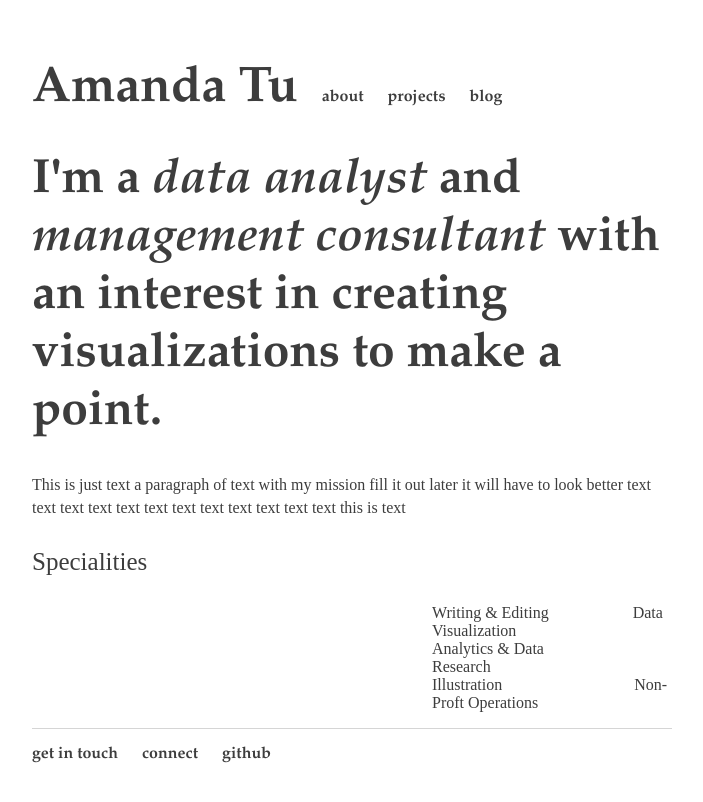
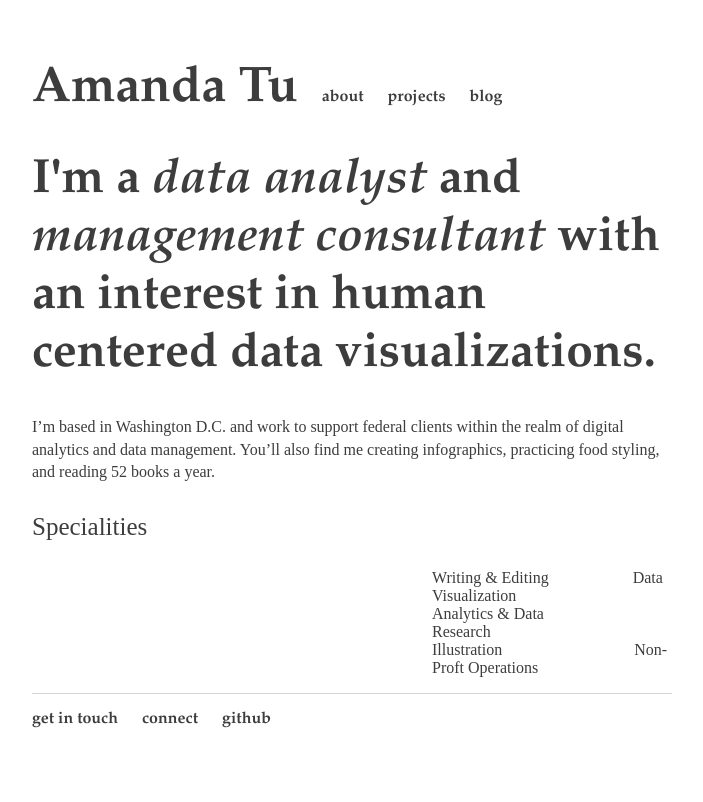
Before and after one commit to amanda-t2/amanda-t2.github.io, a Jekyll site: the page built from index.html, in a window 1280 px wide. Shown: the top 802 px of the page, without its empty margins (288-991 px from the left). Built offline with Jekyll 4.4.1, drawn with Linux system fonts in a browser that asks for light colours.

Commit message:
Update index.html

```diff
--- a/index.html
+++ b/index.html
@@ -4,8 +4,8 @@ title: Amanda Tu
 ---
 <div class="blurb">
 	<head> <link rel="shortcut icon" type="image/x-icon" href="favicon.ico"> </head>
-	<h1>I'm a <i>data analyst</i> and <i>management consultant</i> with an interest in creating visualizations to make a point. </h1>
-	<p>This is just text a paragraph of text with my mission fill it out later it will have to look better text text text text text text text text text text text text this is text </p>
+	<h1>I'm a <i>data analyst</i> and <i>management consultant</i> with an interest in human centered data visualizations. </h1>
+	<p>I’m based in Washington D.C. and work to support federal clients within the realm of digital analytics and data management. You’ll also find me creating infographics, practicing food styling, and reading <a href="https://www.goodreads.com/user/show/103476208-amanda">52 books</a> a year. </p>
 	<p style = "font-size:25px"> Specialities </p>
 
 	<ul>
```
